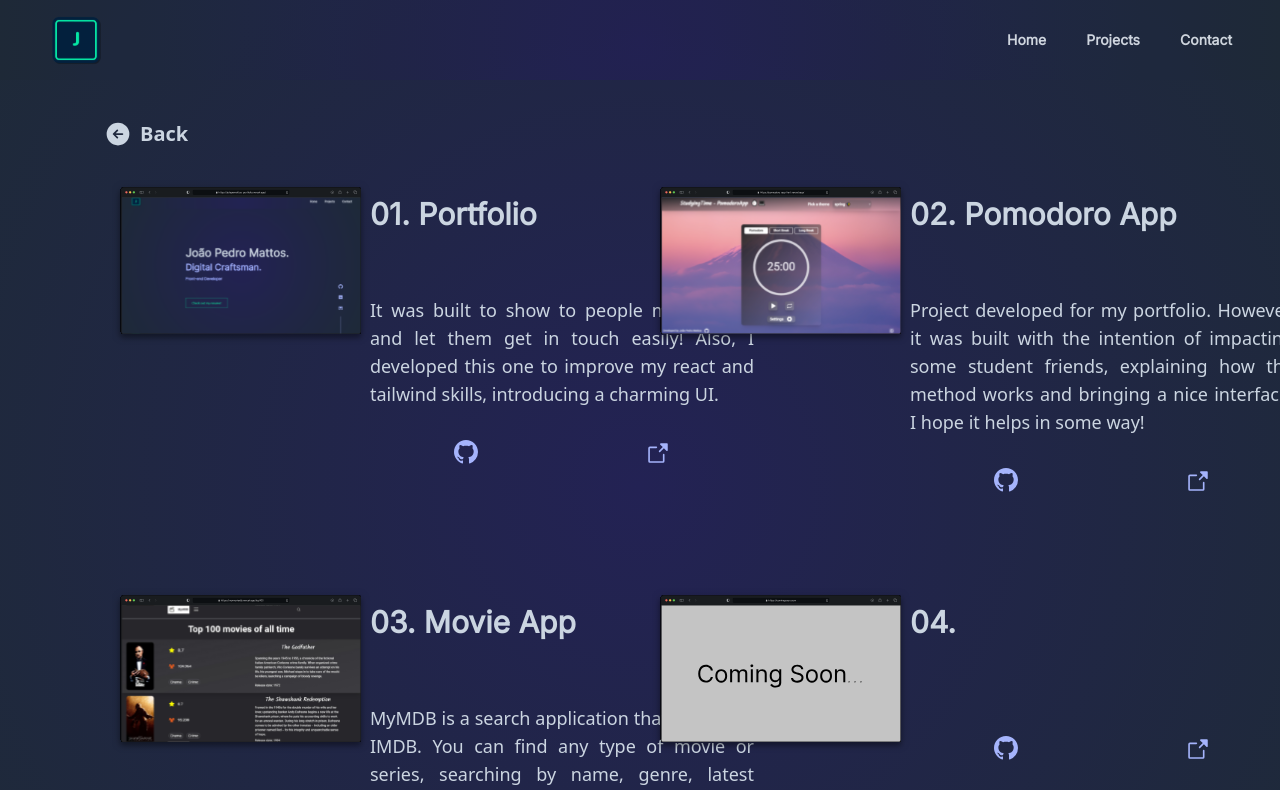
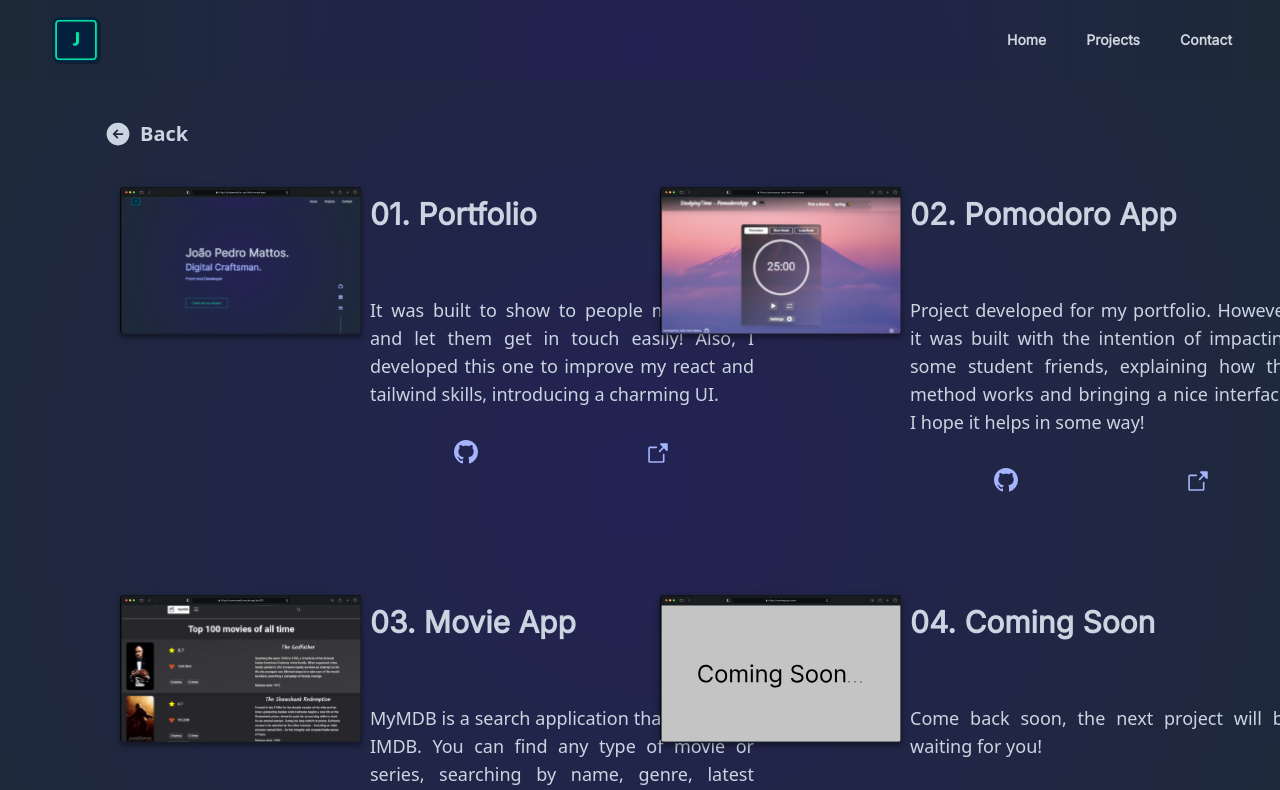
Before and after one commit to jotapemattos/portfolio-jotapemattos, a React (Vite) app: page /moreprojects in a window 1280 px wide. Shown: the top 790 px of the page. Built offline with nearby package versions, Linux system fonts and the light colour scheme.

Commit message:
update the projects page

```diff
--- a/src/pages/Projects.tsx
+++ b/src/pages/Projects.tsx
@@ -14,13 +14,15 @@ const pomodoroDescription = 'Project developed for my portfolio. However, it was
 
 const movieDescription = 'MyMDB is a search application that simulates IMDB. You can find any type of movie or series, searching by name, genre, latest releases, etc. It was developed with the objective of deepening my knowledge in react and API consumption!'
 
+const comingSoonDescription = 'Come back soon, the next project will be waiting for you!'
+
 export const Projects = () => {
 
   return (
     <div className='projects min-w-full min-h-full overflow-hidden'>
       <Link to='/' className='flex pt-28 items-center justify-start gap-2 pl-4 md:pl-4 lg:pl-28 xl:pl-24'>
         <button className='p-2 rounded-lg flex items-center justify-center gap-2 text-slate-300 font-semibold text-xl hover:bg-white/5 transition-colors duration2'>
-          <ArrowCircleLeft size={28} color="#cbd5e1" weight="fill" />Back
+          <ArrowCircleLeft size={28} color="#cbd5e1" weight="fill"/>Back
         </button>
       </Link>
       <div className="px-6 lg:px-28 pt-6 grid grid-cols-1 xl:grid-cols-2 items-center justify-between lg:gap-6">
@@ -87,12 +89,12 @@ export const Projects = () => {
           transition={{ duration: 1.2 }}
           className='flex flex-col lg:flex-row'
         >
-          <h1 className='text-3xl font-main text-slate-300 font-bold lg:hidden'>04. </h1>
+          <h1 className='text-3xl font-main text-slate-300 font-bold lg:hidden'>04. Coming Soon</h1>
           <img src={comingsoon} alt="" className='lg:w-1/2 lg:h-full w-full'/>
           <div className='w-full h-96 py-4 flex flex-col items-start justify-start gap-16'>
-                <h1 className='text-3xl font-main text-slate-300 font-bold hidden lg:block'>04. </h1>
+                <h1 className='text-3xl font-main text-slate-300 font-bold hidden lg:block'>04. Coming Soon</h1>
             <div className='w-full lg:w-96 flex flex-col justify-between gap-8'>
-              <p className='w-full lg:w-96 text-justify text-lg text-slate-300'>{''}</p>
+              <p className='w-full lg:w-96 text-justify text-lg text-slate-300'>{comingSoonDescription}</p>
               <div className='flex w-full justify-around'>
                 <a href="#" target='_blank'><BsGithub size={24} color="#A5B4FC" className="hover:fill-contrast-color hover:-translate-y-1 hover:scale-110 transition-all duration-300"/></a>
                 <a href="#" target='_blank'><ArrowSquareOut size={26} color="#A5B4FC" weight="fill" className="hover:fill-contrast-color hover:-translate-y-1 hover:scale-110 transition-all duration-300"/></a>
```
